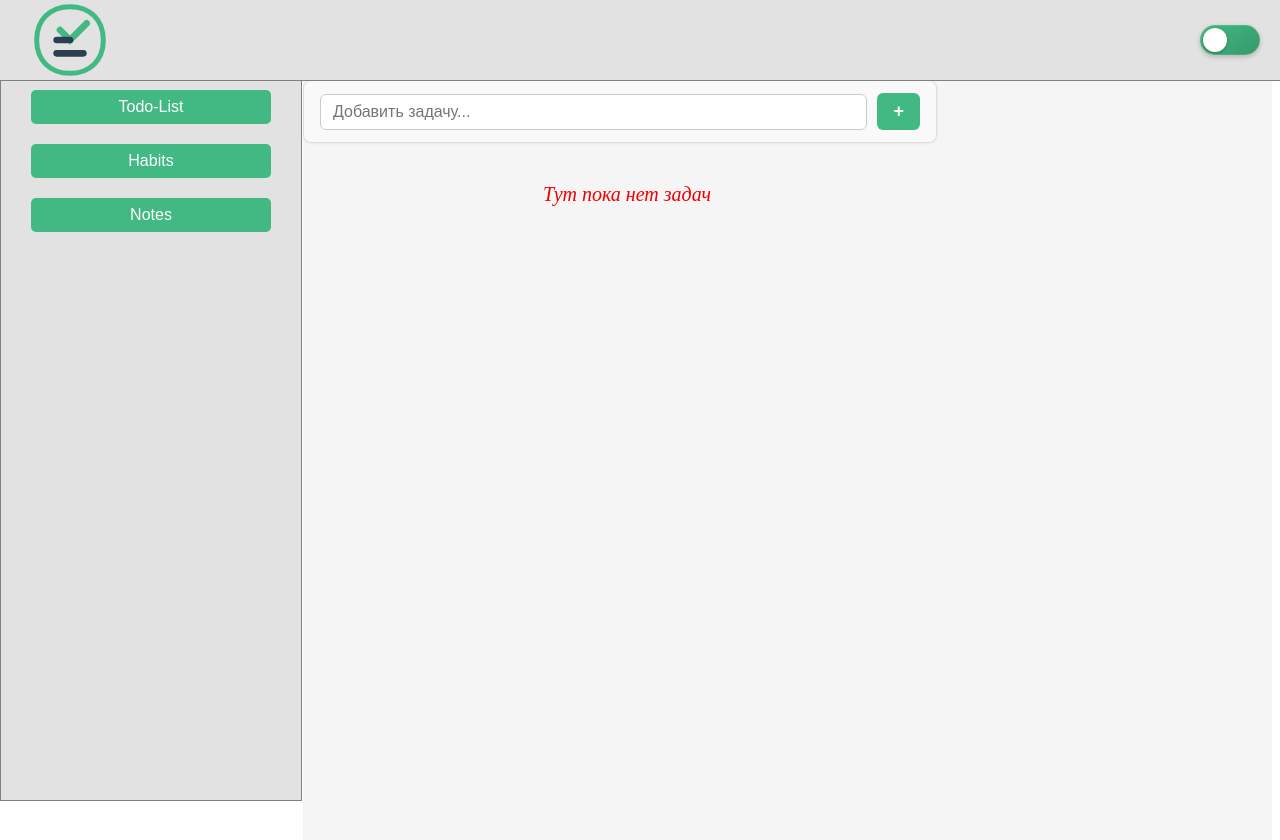
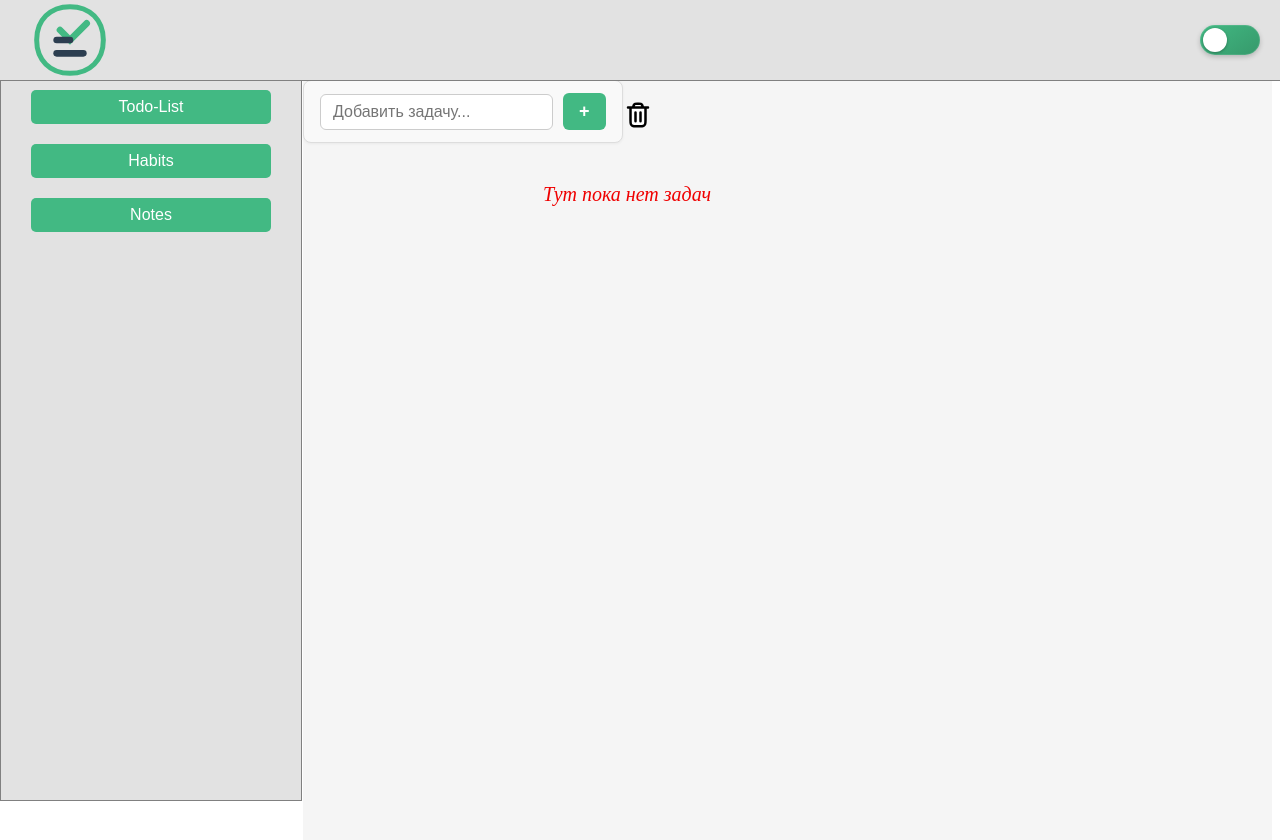
Before and after one commit to DmitryPetrakevich/vue3-Todo-List, a Vue app: page / in a window 1280 px wide. Shown: the top 840 px of the page. Built offline with nearby package versions, Linux system fonts and the light colour scheme.

Commit message:
добавил кнопку удаления всех заадч

```diff
--- a/src/App.vue
+++ b/src/App.vue
@@ -6,10 +6,20 @@
   />
 
   <div class="main">
-    <AddTodo
-    v-if="activeTab === 'todo'"
-    @add-todo="addTodo"
-    />
+    <div class="add-todo-section">
+        <AddTodo
+        v-if="activeTab === 'todo'"
+        @add-todo="addTodo"
+        />
+        <DeleteAllTodos
+        v-if="activeTab === 'todo'"
+        @delete-todos="deleteTodos"
+
+        />
+
+    </div>
+
+
     <TodoList
     @toggle-completed="toggleCompleted"
     @delete-todo="deleteTodo"
@@ -34,6 +44,7 @@ import TodoList from './components/TodoList.vue';
 import HabitTracker from './components/HabitTracker.vue';
 import AddTodo from './components/AddTodo.vue';
 import NotesView from './components/Notes/NotesView.vue';
+import DeleteAllTodos from './components/DeleteAllTodos.vue';
 
 export default {
   components: {
@@ -43,6 +54,7 @@ export default {
     HabitTracker,
     AddTodo,
     NotesView,
+    DeleteAllTodos,
   },
 
   data() {
@@ -63,7 +75,8 @@ export default {
       this.todos.push( {
         id: Date.now(),
         title,
-        completed: false
+        completed: false,
+        priority: 'green'
       })
     },
 
@@ -72,6 +85,11 @@ export default {
       if (index !== -1) {
         this.todos.splice(index, 1);
       }
+    },
+
+    deleteTodos() {
+      console.log('Метод deleteTodos вызван');
+      this.todos = [];
     },
 
     editTodo({id, newTitle}) {
@@ -90,7 +108,7 @@ export default {
     },
 
     updatePriority({id, priority}) {
-      const todo = this.todos.folter(t => t.id === id);
+      const todo = this.todos.find(t => t.id === id);
       if(todo) {
         todo.priority = priority;
       }
@@ -104,5 +122,10 @@ export default {
 .main {
   margin-top: 80px;
   margin-left: 295px;
+  background-color: #f5f5f5;}
+
+.add-todo-section {
+  display: flex;
+  align-items: center;
 }
 </style>
--- a/src/components/AddTodo.vue
+++ b/src/components/AddTodo.vue
@@ -39,7 +39,7 @@ export default {
 
 <style lang="less">
 .add-todo {
-  margin-top: 40px; // отступ сверху (можно подогнать под макет)
+  // margin-top: 0px; // отступ сверху (можно подогнать под макет)
   display: flex;
   background-color: #f5f5f5;
   // justify-content: center; // размещение по центру страницы
--- /dev/null
+++ b/src/components/DeleteAllTodos.vue
@@ -0,0 +1,34 @@
+<template>
+    <div class="delete-all-todo">
+            <svg class="delete-all-todo-img" width="30px" height="30px" viewBox="0 0 24 24" fill="white"
+                @click="$emit('delete-todos')"
+                xmlns="http://www.w3.org/2000/svg">
+                <path
+                    d="M4 6H20M16 6L15.7294 5.18807C15.4671 4.40125 15.3359 4.00784 15.0927 3.71698C14.8779 3.46013 14.6021 3.26132 14.2905 3.13878C13.9376 3 13.523 3 12.6936 3H11.3064C10.477 3 10.0624 3 9.70951 3.13878C9.39792 3.26132 9.12208 3.46013 8.90729 3.71698C8.66405 4.00784 8.53292 4.40125 8.27064 5.18807L8 6M18 6V16.2C18 17.8802 18 18.7202 17.673 19.362C17.3854 19.9265 16.9265 20.3854 16.362 20.673C15.7202 21 14.8802 21 13.2 21H10.8C9.11984 21 8.27976 21 7.63803 20.673C7.07354 20.3854 6.6146 19.9265 6.32698 19.362C6 18.7202 6 17.8802 6 16.2V6M14 10V17M10 10V17"
+                    stroke="currentColor" stroke-width="2" stroke-linecap="round" stroke-linejoin="round" />
+            </svg>
+
+    </div>
+
+</template>
+
+<script>
+export default {
+};
+</script>
+
+<style scoped lang="less">
+.delete-all-todo-img {
+    position: relative;
+    top: 5px;
+    background-color: none;
+    border: none;
+    cursor: pointer;
+    transition: color 0.3s ease, transform 0.3s ease;
+
+    :hover {
+        color: rgb(187, 0, 0);
+        transform: scale(1.1);
+    }
+}
+</style>
--- a/src/components/TodoItem.vue
+++ b/src/components/TodoItem.vue
@@ -131,14 +131,14 @@ export default {
         }
     },
 
-    watch: {
-      todo: {
-        immediate: true,
-        handler(newTodo) {
-          this.priority = newTodo.priority || 'green';
-        }
-      }
-    },
+    // watch: {
+    //   todo: {
+    //     immediate: true,
+    //     handler(newTodo) {
+    //       this.priority = newTodo.priority || 'green';
+    //     }
+    //   }
+    // },
 
     mounted() {
       document.addEventListener('click', this.closePriorityMenuOnClickOutside);
@@ -163,15 +163,15 @@ export default {
 }
 
 .todo-item.green {
-  border: 1px solid #4caf50;
+  border: 2px solid #4caf50;
 }
 
 .todo-item.orange {
-  border: 1px solid #ff9800;
+  border: 2px solid #ff9800;
 }
 
 .todo-item.red {
-  border: 1px solid #f44336;
+  border: 2px solid #f44336;
 }
 
 .todo-item__container {
@@ -311,8 +311,8 @@ export default {
 }
 
 .priority-option {
-  width: 14px;
-  height: 14px;
+  width: 24px;
+  height: 24px;
   border-radius: 3px;
   cursor: pointer;
   border: 1px solid #aaa;
```
Also changed, not shown: src/assets/icons/garbage.svg (added).
